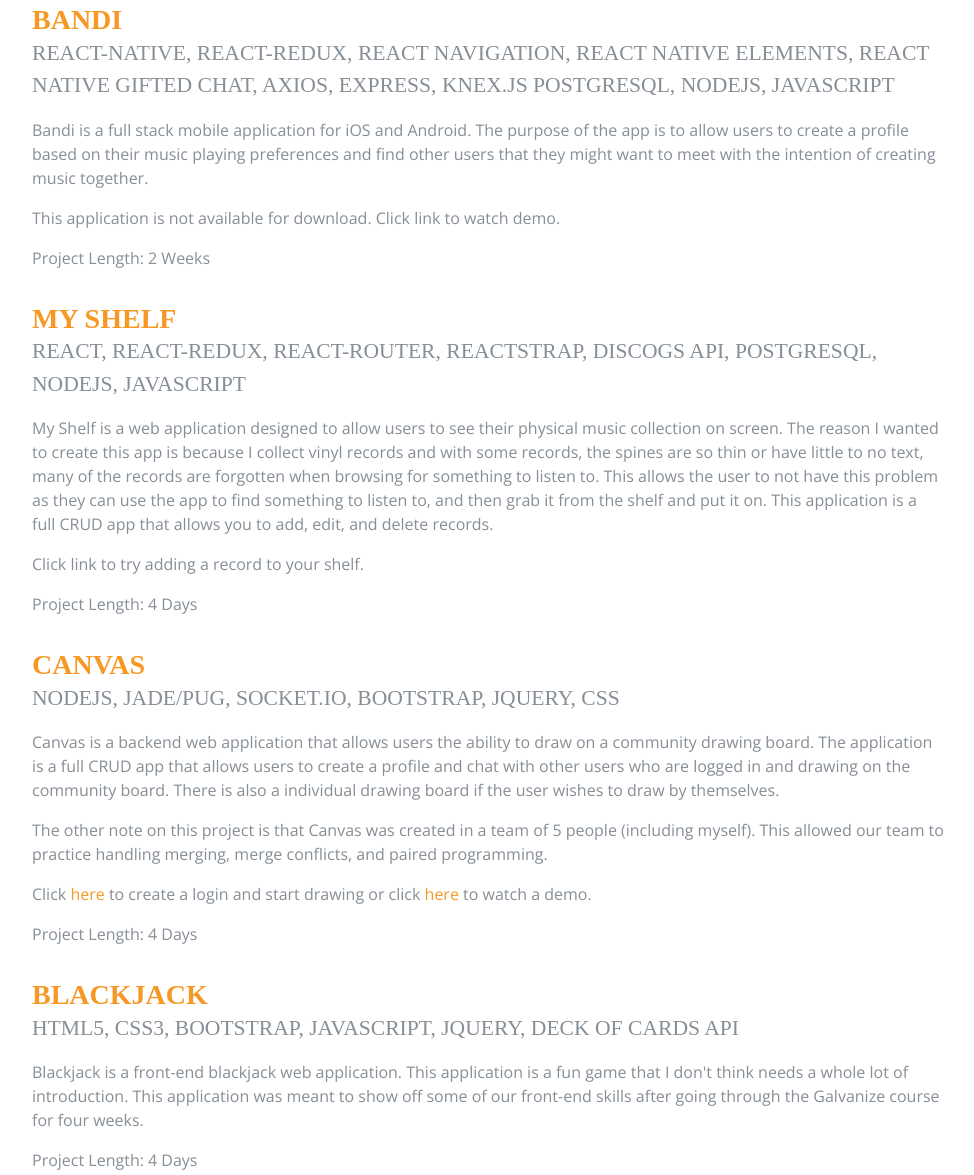
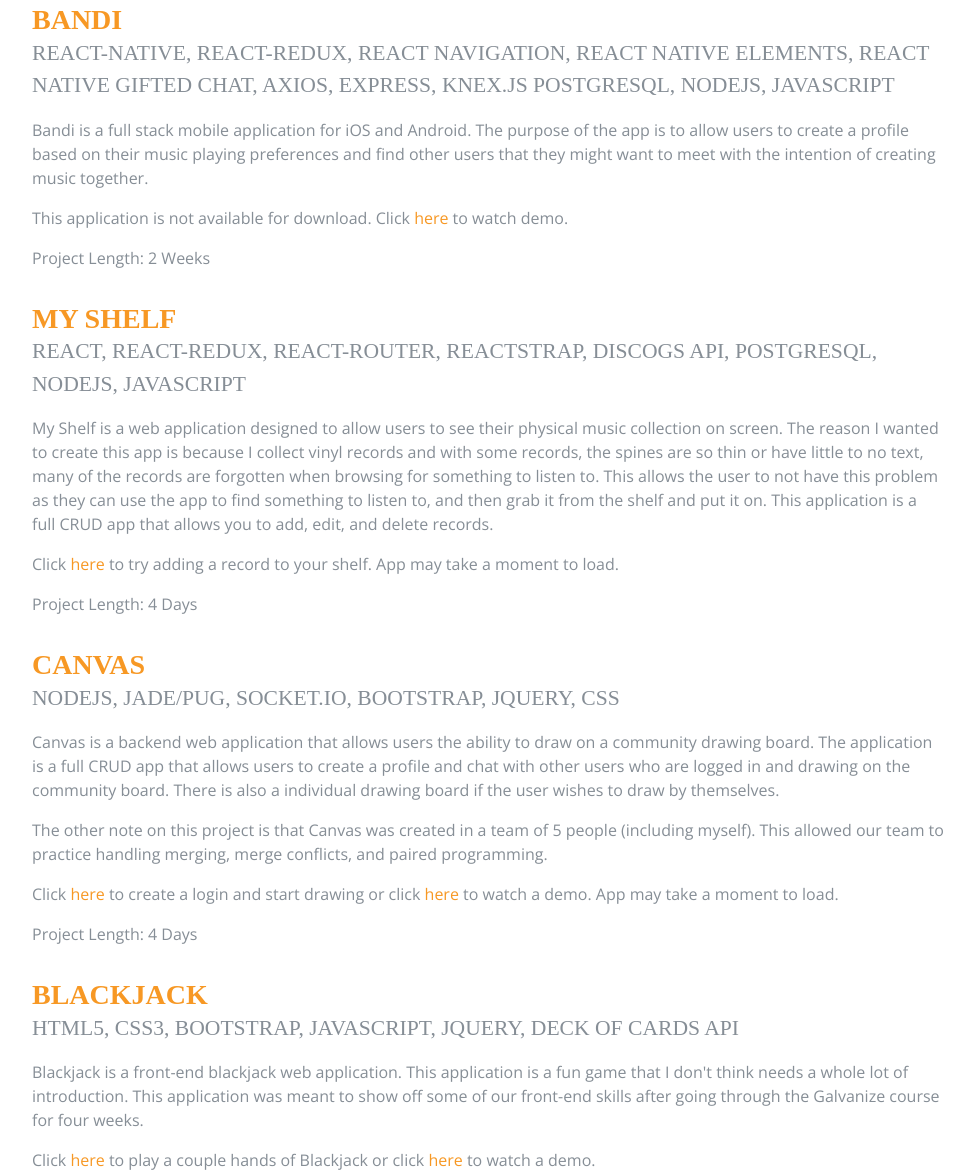
Before and after one commit to kylebarker/kyle-barker-website, a plain HTML site: page index.html in a window 1280 px wide. Shown: the part 3360-4535 px from the top of the page, without its empty margins (288-1262 px from the left). Drawn offline with nearby package versions, Linux system fonts and the light colour scheme; a web font is replaced by a local one.

Commit message:
looking good

```diff
--- a/index.html
+++ b/index.html
@@ -244,7 +244,7 @@
               <h3 class="mb-0"><a href="https://www.youtube.com/watch?v=hZXS5JKUF_E&t">Bandi</a></h3>
               <div class="subheading mb-3">React-Native, React-Redux, React Navigation, React Native Elements, React Native Gifted Chat, Axios, Express, Knex.JS PostgreSQL, NodeJS, JavaScript</div>
               <p>Bandi is a full stack mobile application for iOS and Android. The purpose of the app is to allow users to create a profile based on their music playing preferences and find other users that they might want to meet with the intention of creating music together.</p>
-              <p>This application is not available for download. Click link to watch demo.</p>
+              <p>This application is not available for download. Click <a href="https://www.youtube.com/watch?v=hZXS5JKUF_E&t">here</a> to watch demo.</p>
               <p>Project Length: 2 Weeks</p>
             </div>
           </div>
@@ -254,7 +254,7 @@
               <h3 class="mb-0"><a href="https://my-shelf-1.herokuapp.com/">My Shelf</a></h3>
               <div class="subheading mb-3">React, React-Redux, React-Router, Reactstrap, Discogs API, PostgreSQL, NodeJS, JavaScript</div>
               <p>My Shelf is a web application designed to allow users to see their physical music collection on screen. The reason I wanted to create this app is because I collect vinyl records and with some records, the spines are so thin or have little to no text, many of the records are forgotten when browsing for something to listen to. This allows the user to not have this problem as they can use the app to find something to listen to, and then grab it from the shelf and put it on. This application is a full CRUD app that allows you to add, edit, and delete records.</p>
-              <p>Click link to try adding a record to your shelf.</p>
+              <p>Click <a href="https://my-shelf-1.herokuapp.com/">here</a> to try adding a record to your shelf. App may take a moment to load.</p>
               <p>Project Length: 4 Days</p>
             </div>
           </div>
@@ -265,7 +265,7 @@
               <div class="subheading mb-3">NodeJs, Jade/Pug, Socket.io, Bootstrap, jQuery, CSS</div>
               <p>Canvas is a backend web application that allows users the ability to draw on a community drawing board. The application is a full CRUD app that allows users to create a profile and chat with other users who are logged in and drawing on the community board. There is also a individual drawing board if the user wishes to draw by themselves.</p>
               <p>The other note on this project is that Canvas was created in a team of 5 people (including myself). This allowed our team to practice handling merging, merge conflicts, and paired programming.</p>
-              <p>Click <a href="https://powerful-waters-74127.herokuapp.com/users">here</a> to create a login and start drawing or click <a href="https://www.youtube.com/watch?v=8PXHlOSgV8E">here</a> to watch a demo.</p>
+              <p>Click <a href="https://powerful-waters-74127.herokuapp.com/users">here</a> to create a login and start drawing or click <a href="https://www.youtube.com/watch?v=8PXHlOSgV8E">here</a> to watch a demo. App may take a moment to load.</p>
               <p>Project Length: 4 Days</p>
             </div>
           </div>
@@ -275,6 +275,7 @@
               <h3 class="mb-0"><a href="">Blackjack</a></h3>
               <div class="subheading mb-3">HTML5, CSS3, Bootstrap, JavaScript, jQuery, Deck of Cards API</div>
               <p>Blackjack is a front-end blackjack web application. This application is a fun game that I don't think needs a whole lot of introduction. This application was meant to show off some of our front-end skills after going through the Galvanize course for four weeks.</p>
+              <p>Click <a href="https://kylebarker.github.io/">here</a> to play a couple hands of Blackjack or click <a href="https://www.youtube.com/watch?v=pyU05cYIh6Q&t">here</a> to watch a demo.</p>
               <p>Project Length: 4 Days</p>
 
             </div>
@@ -286,7 +287,7 @@
               <div class="subheading mb-3">Swift, Cocoa Touch</div>
               <p>Tipover is a tip calculator that allows the user to select from several tipping scenarios to determine what amount should be tipped. There are default values that were determined through some light market research, but the application allows the user to edit those if need be.</p>
               <p>TipOver was made with the company <a href="http://talusfield.net/">Talusfield</a>.</p>
-              <p>Click link to download TipOver from the Apple App Store. Only available on iPhone.</p>
+              <p>Click <a href="https://itunes.apple.com/us/app/tip-calculator-free-tipover/id1041856283?mt=8">here</a> to download TipOver from the Apple App Store. Only available on iPhone.</p>
             </div>
           </div>
 
```
Also changed, not shown: 1 other file.
